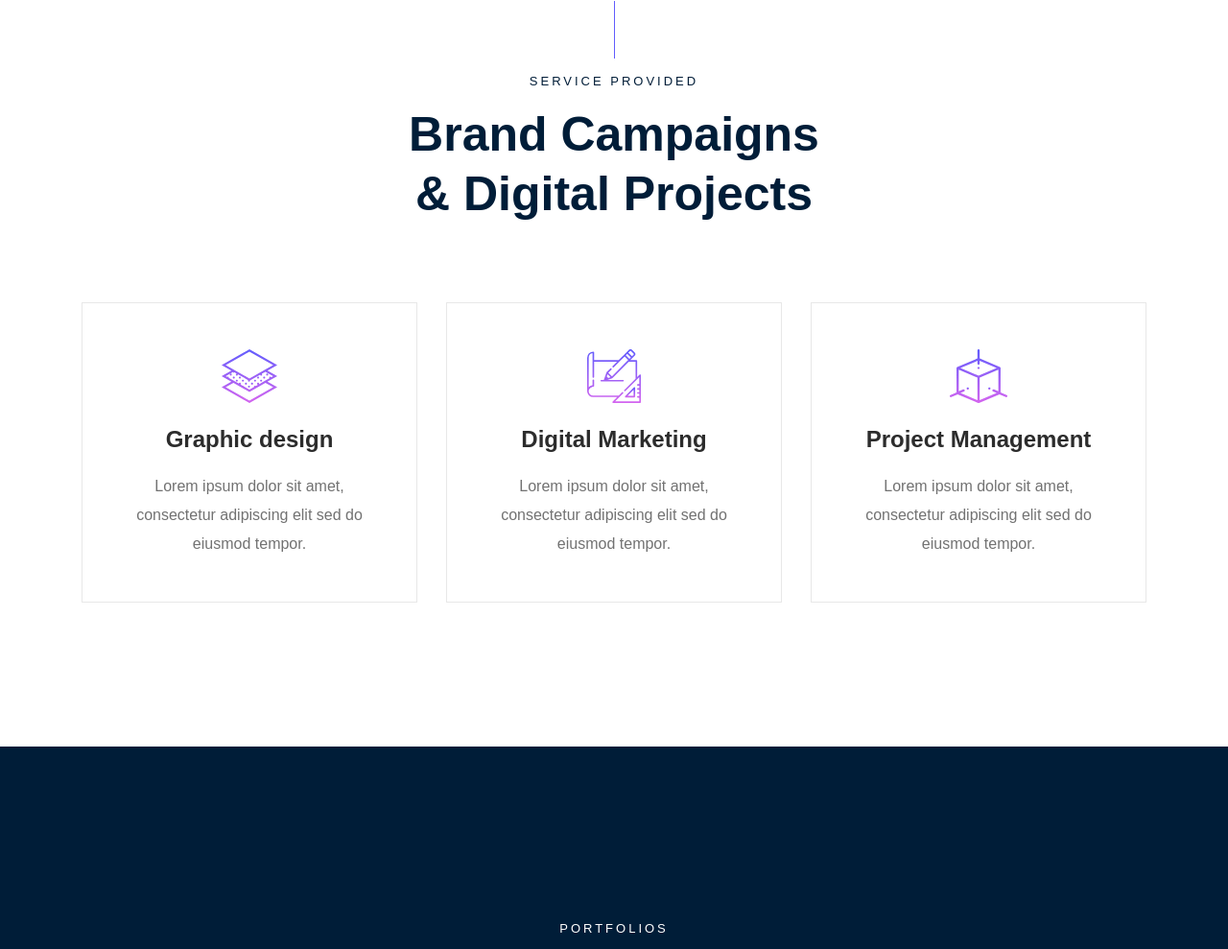
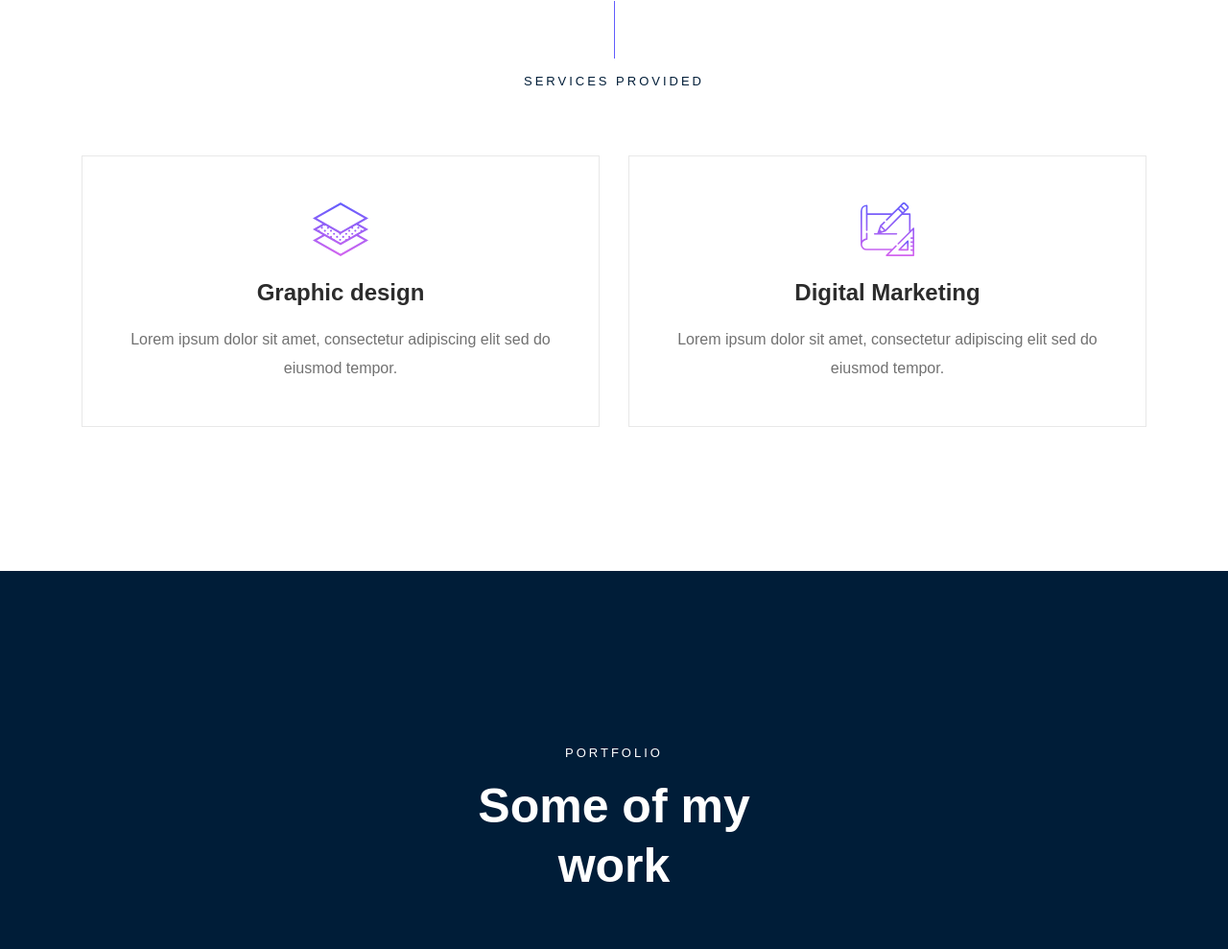
Before and after one commit to ztad237/Okawah, a plain HTML site: page index.html in a window 1280 px wide. Shown: the part 959-1948 px from the top of the page at 96% size. Drawn offline with Linux system fonts and the light colour scheme; a web font is replaced by a local one.

Commit message:
second commit

```diff
--- a/css/slicknav.css
+++ b/css/slicknav.css
@@ -10,77 +10,102 @@
   float: right;
   padding: 0.438em 0.625em 0.438em 0.625em;
   line-height: 1.125em;
-  cursor: pointer; }
+  cursor: pointer;
+}
 .slicknav_btn .slicknav_icon-bar + .slicknav_icon-bar {
-    margin-top: 0.188em; }
+  margin-top: 0.188em;
+}
 
 .slicknav_menu {
-  *zoom: 1; }
+  *zoom: 1;
+}
 .slicknav_menu .slicknav_menutxt {
   display: block;
   line-height: 1.188em;
-    float: left; }
+  float: left;
+}
 .slicknav_menu .slicknav_icon {
   float: left;
   width: 1.125em;
   height: 0.875em;
-    margin: 0.188em 0 0 0.438em; }
+  margin: 0.188em 0 0 0.438em;
+}
 .slicknav_menu .slicknav_icon:before {
   background: transparent;
   width: 1.125em;
   height: 0.875em;
   display: block;
   content: "";
-      position: absolute; }
+  position: absolute;
+}
 .slicknav_menu .slicknav_no-text {
-    margin: 0; }
+  margin: 0;
+}
 .slicknav_menu .slicknav_icon-bar {
   display: block;
   width: 1.125em;
-    height: 0.125em;}
+  height: 0.125em;
+}
 .slicknav_menu:before {
   content: " ";
-    display: table; }
+  display: table;
+}
 .slicknav_menu:after {
   content: " ";
   display: table;
-    clear: both; }
+  clear: both;
+}
 
 .slicknav_nav {
-  clear: both; }
+  clear: both;
+}
 .slicknav_nav ul {
-    display: block; }
+  display: block;
+}
 .slicknav_nav li {
-    display: block; }
+  display: block;
+}
 .slicknav_nav .slicknav_arrow {
   font-size: 0.8em;
-    margin: 0 0 0 0.4em; }
+  margin: 0 0 0 0.4em;
+}
 .slicknav_nav .slicknav_item {
-    cursor: pointer; }
+  cursor: pointer;
+}
 .slicknav_nav .slicknav_item a {
-      display: inline; }
+  display: inline;
+}
 .slicknav_nav .slicknav_row {
-    display: block; }
+  display: block;
+}
 .slicknav_nav a {
-    display: block; }
+  display: block;
+  padding: 40rem 0;
+}
 .slicknav_nav .slicknav_parent-link a {
-    display: inline; }
+  display: inline;
+}
 
 .slicknav_brand {
-  float: left; }
+  float: left;
+}
 
 .slicknav_menu {
   font-size: 16px;
   box-sizing: border-box;
   background: #4c4c4c;
-  padding: 5px; }
+  padding: 5px;
+}
 .slicknav_menu * {
-    box-sizing: border-box; }
+  box-sizing: border-box;
+}
 .slicknav_menu .slicknav_menutxt {
   color: #fff;
-    font-weight: bold; }
+  font-weight: bold;
+}
 .slicknav_menu .slicknav_icon-bar {
-    background-color: #fff; }
+  background-color: #fff;
+}
 
 .slicknav_btn {
   margin: 5px 5px 6px;
@@ -94,49 +119,57 @@
   padding: 0;
   font-size: 0.875em;
   list-style: none;
-  overflow: hidden; }
+  overflow: hidden;
+}
 .slicknav_nav ul {
   list-style: none;
   overflow: hidden;
   padding: 0;
-    margin: 0 0 0 20px; }
+  margin: 0 0 0 20px;
+}
 .slicknav_nav .slicknav_row {
   padding: 5px 10px;
-    margin: 2px 5px; }
+  margin: 2px 5px;
+}
 .slicknav_nav .slicknav_row:hover {
   -webkit-border-radius: 6px;
   -moz-border-radius: 6px;
   border-radius: 6px;
   background: #ccc;
-      color: #fff; }
+  color: #fff;
+}
 .slicknav_nav a {
-    padding: 5px 10px;
+  padding: 10px 5px;
   margin: 2px 5px;
   text-decoration: none;
-    color: #fff; }
+  color: #fff;
+}
 .slicknav_nav a:hover {
   -webkit-border-radius: 0px;
   -moz-border-radius: 0px;
   border-radius: 0px;
   background: #ccc;
-      color: #222; }
+  color: #222;
+}
 .slicknav_nav .slicknav_txtnode {
-    margin-left: 15px; }
+  margin-left: 15px;
+}
 .slicknav_nav .slicknav_item a {
   padding: 0;
-    margin: 0; }
+  margin: 0;
+}
 .slicknav_nav .slicknav_parent-link a {
   padding: 0;
-    margin: 0; }
+  margin: 0;
+}
 
 .slicknav_brand {
   color: #fff;
   font-size: 18px;
   line-height: 30px;
   padding: 7px 12px;
-  height: 44px; }
-
-
+  height: 44px;
+}
 
 /*===== mobile menu slicknav =====*/
 
@@ -197,14 +230,14 @@
 .slicknav_nav {
   background: #fff;
   float: right;
-	margin-top:0;
+  margin-top: 0;
   padding: 0;
   width: 100%;
   border-bottom: 1px solid #eee;
 }
 
 .slicknav_nav a:hover {
-    background: #F79960 none repeat scroll 0 0;
+  background: #f79960 none repeat scroll 0 0;
   border-radius: 0;
   color: #ffffff;
 }
@@ -223,7 +256,7 @@
 .slicknav_nav .slicknav_row:hover,
 .slicknav_nav .slicknav_row:hover .slicknav_arrow {
   border-radius: 0;
-    background-color: #F79960;
+  background-color: #f79960;
   background-color: transparent;
   color: #000;
 }
--- a/index.html
+++ b/index.html
@@ -122,14 +122,13 @@
             <div class="row">
                 <div class="col-xl-12">
                     <div class="section_title text-center mb-65">
-                        <span>Service Provided</span>
-                        <h3>Brand Campaigns <br>
-                            & Digital Projects</h3>
+                        <span>Services Provided</span>
+
                     </div>
                 </div>
             </div>
             <div class="row">
-                <div class="col-xl-4 col-md-4">
+                <div class="col-xl-6 col-md-6">
                     <div class="single_service text-center">
                         <div class="icon">
                             <img src="img/svg_icon/1.svg" alt="">
@@ -138,21 +137,12 @@
                         <p>Lorem ipsum dolor sit amet, consectetur adipiscing elit sed do eiusmod tempor.</p>
                     </div>
                 </div>
-                <div class="col-xl-4 col-md-4">
+                <div class="col-xl-6 col-md-6">
                     <div class="single_service text-center">
                         <div class="icon">
                             <img src="img/svg_icon/2.svg" alt="">
                         </div>
                         <h3>Digital Marketing</h3>
-                        <p>Lorem ipsum dolor sit amet, consectetur adipiscing elit sed do eiusmod tempor.</p>
-                    </div>
-                </div>
-                <div class="col-xl-4 col-md-4">
-                    <div class="single_service text-center">
-                        <div class="icon">
-                            <img src="img/svg_icon/3.svg" alt="">
-                        </div>
-                        <h3>Project Management</h3>
                         <p>Lorem ipsum dolor sit amet, consectetur adipiscing elit sed do eiusmod tempor.</p>
                     </div>
                 </div>
@@ -167,9 +157,9 @@
             <div class="row">
                 <div class="col-xl-12">
                     <div class="section_title white_text text-center">
-                        <span>Portfolios</span>
-                        <h3>Some of my awesome <br>
-                            works</h3>
+                        <span>Portfolio</span>
+                        <h3>Some of my <br>
+                            work</h3>
                     </div>
                 </div>
             </div>
```
Also changed, not shown: about.html (+1 -66 lines). Lines whose indentation alone changed are shown as unchanged.
